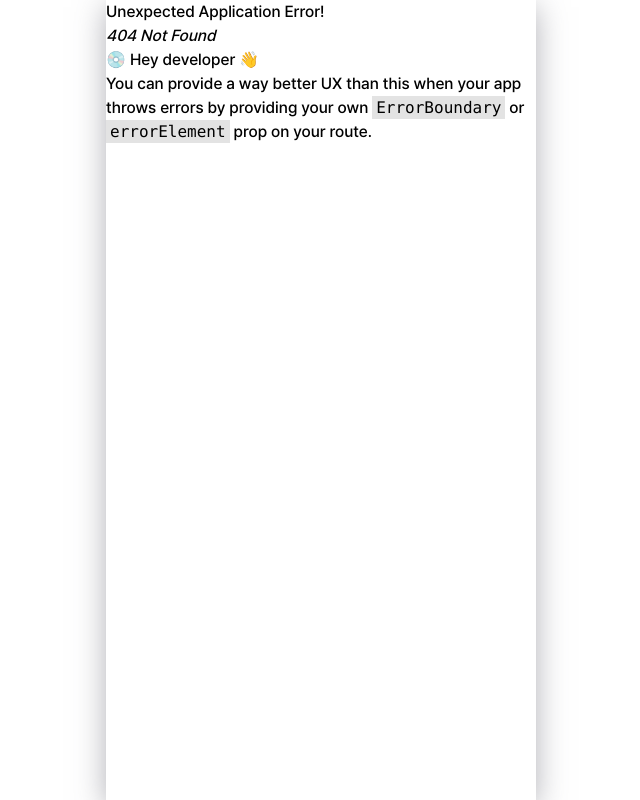
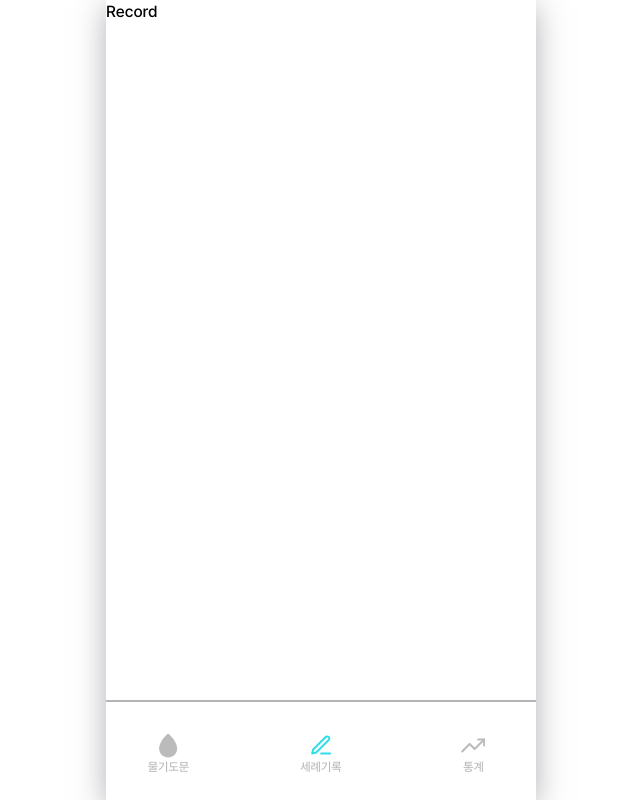
Before and after one commit to quddaz/TEAM6_Water_lujah_FE, a React (Create React App) app: page /record in a window 1280 px wide. Before the commit this address had no page. Shown: the whole page, without its empty margins (319-959 px from the left). Built offline with nearby package versions, Linux system fonts and the light colour scheme.

Commit message:
프로젝트 세팅2

```diff
--- a/src/layout/Footer.jsx
+++ b/src/layout/Footer.jsx
@@ -3,6 +3,8 @@ import { useLocation, useNavigate } from "react-router-dom";
 import { useSelector } from "react-redux";
 
 import { ReactComponent as Edit } from "../assets/footer/footeredit.svg";
+import { ReactComponent as ActiveEdit } from "../assets/footer/ActiveEdit.svg";
+import { ReactComponent as ActiveUp } from "../assets/footer/Activetrendingup.svg";
 import { ReactComponent as Up } from "../assets/footer/trendingup.svg";
 import { ReactComponent as Union } from "../assets/footer/Union.svg";
 import { ReactComponent as ActiveUnion } from "../assets/footer/ActiveUnion.svg";
@@ -37,28 +39,26 @@ const Footer = () => {
             물기도문
           </div>
           <div
-            className={`footer-item ${
-              activeItem === "achievement" ? "active" : ""
-            }`}
+            className={`footer-item ${activeItem === "record" ? "active" : ""}`}
             onClick={() => {
-              setActiveItem("achievement");
-              navigate("/achievement");
+              setActiveItem("record");
+              navigate("/record");
             }}
           >
-            <Edit />
+            {path === "/record" ? <ActiveEdit /> : <Edit />}
             세례기록
           </div>
 
           <div
             className={`footer-item footer-item-right ${
-              activeItem === "mypage" ? "active" : ""
+              activeItem === "statistic" ? "active" : ""
             }`}
             onClick={() => {
-              setActiveItem("mypage");
-              navigate("/mypage");
+              setActiveItem("statistic");
+              navigate("/statistic");
             }}
           >
-            <Up />
+            {path === "/statistic" ? <ActiveUp /> : <Up />}
             통계
           </div>
         </div>
--- a/src/page/achievement/index.jsx
+++ /dev/null
@@ -1,7 +0,0 @@
-import React from "react"
-
-const Achievement = () => {
-  return <div>achievement</div>
-}
-
-export default Achievement
--- /dev/null
+++ b/src/page/record/index.jsx
@@ -0,0 +1,7 @@
+import React from "react";
+
+const Record = () => {
+  return <div>Record</div>;
+};
+
+export default Record;
--- a/src/page/mypage/index.jsx
+++ b/src/page/statistic/index.jsx
@@ -1,7 +1,7 @@
 import React from "react";
 
-const Mypage = () => {
+const Statistic = () => {
   return <div className="mypage-main-box-all">마이페이지</div>;
 };
 
-export default Mypage;
+export default Statistic;
--- a/src/router/index.js
+++ b/src/router/index.js
@@ -8,9 +8,9 @@ import communityRouter from "./communityRouter";
 
 const Main = lazy(() => import("../page/main"));
 
-const Achievement = lazy(() => import("../page/achievement"));
+const Record = lazy(() => import("../page/record"));
 const Community = lazy(() => import("../page/community"));
-const Mypage = lazy(() => import("../page/mypage"));
+const Statistic = lazy(() => import("../page/statistic"));
 
 const router = createBrowserRouter([
   {
@@ -27,10 +27,10 @@ const router = createBrowserRouter([
         ),
       },
       {
-        path: "achievement",
+        path: "record",
         element: (
           <Suspense fallback={<Loading />}>
-            <Achievement />
+            <Record />
           </Suspense>
         ),
       },
@@ -43,10 +43,10 @@ const router = createBrowserRouter([
         ),
       },
       {
-        path: "mypage",
+        path: "statistic",
         element: (
           <Suspense fallback={<Loading />}>
-            <Mypage />
+            <Statistic />
           </Suspense>
         ),
       },
```
Also changed, not shown: src/assets/footer/ActiveEdit.svg (added).
